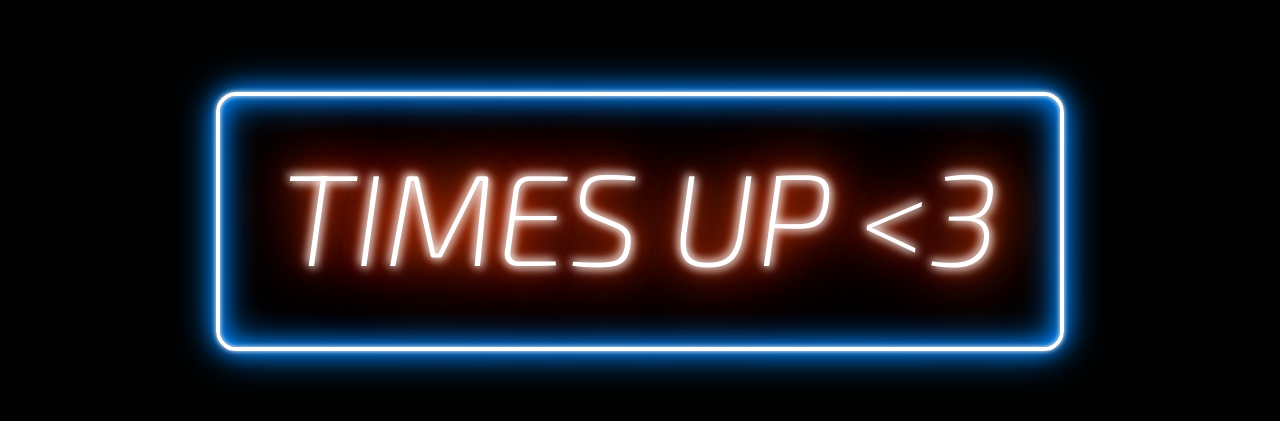
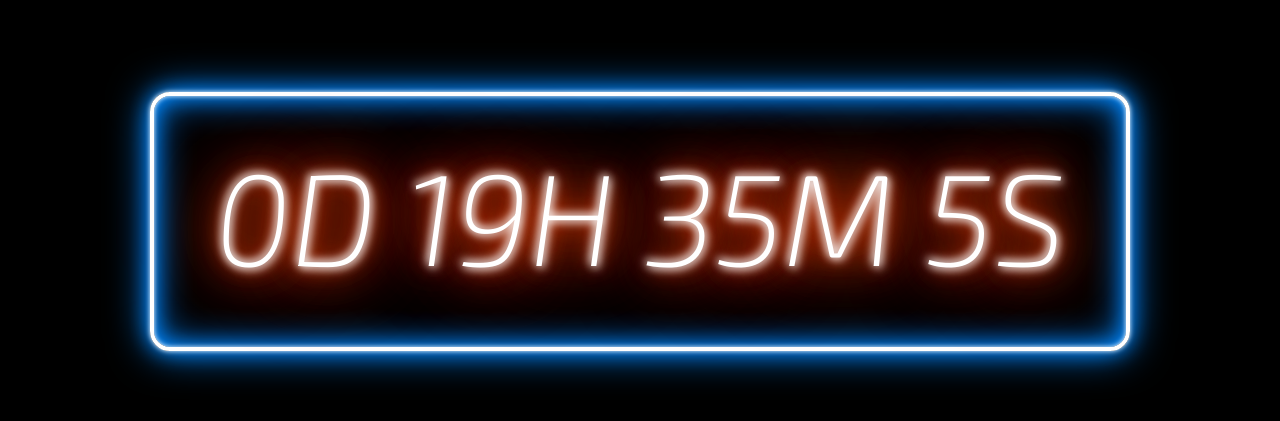
Before and after one commit to Esizl/countdown, a plain HTML site: page index.html in a window 1280 px wide. Shown: the part 187-608 px from the top of the page. Drawn offline with Linux system fonts and the light colour scheme.

Commit message:
countdown

```diff
--- a/index.html
+++ b/index.html
@@ -11,7 +11,10 @@
 <body>
 	<h1 contenteditable spellcheck="false" id="timer"></h1>
 
+  <audio src="/assets/police.mp3" id="polics" loop>
+
 	<script src="script.js">
+
 	</script>
 </body>
 
--- a/script.js
+++ b/script.js
@@ -1,30 +1,32 @@
-// var countDownDate = new Date("Jun 22, 2021 6:00:00").getTime();
-var countDownDate = new Date("Jun 20, 2021 12:15:00").getTime();
+var countDownDate = new Date("Jun 22, 2021 2:00:00").getTime();
 
-// Update the count down every 1 second
 var x = setInterval(function() {
 
-  // Get today's date and time
+  var link = document.querySelector("link[rel*='icon']") || document.createElement('link');
+    link.type = 'image/x-icon';
+    link.rel = 'shortcut icon';
+    link.href = 'https://countdown1.esizl.repl.co/assets/devil1.png';
+    document.getElementsByTagName('head')[0].appendChild(link);
+
   var now = new Date().getTime();
 
-  // Find the distance between now and the count down date
   var distance = countDownDate - now;
 
-  // Time calculations for days, hours, minutes and seconds
   var days = Math.floor(distance / (1000 * 60 * 60 * 24));
   var hours = Math.floor((distance % (1000 * 60 * 60 * 24)) / (1000 * 60 * 60));
   var minutes = Math.floor((distance % (1000 * 60 * 60)) / (1000 * 60));
   var seconds = Math.floor((distance % (1000 * 60)) / 1000);
 
-  // Output the result in an element with id="demo"
   document.getElementById("timer").innerHTML = days + "d " + hours + "h "
   + minutes + "m " + seconds + "s ";
 
-  // If the count down is over, write some text
   if (distance < 0) {
     clearInterval(x);
-    setInterval(function() {
-      document.getElementById("timer").innerHTML = "TIMES UP <3";
-    }, 1000)
+    document.getElementById("timer").innerHTML = "TIMES UP <3";
+    var link = document.querySelector("link[rel*='icon']") || document.createElement('link');
+    link.type = 'image/x-icon';
+    link.rel = 'shortcut icon';
+    link.href = 'https://countdown1.esizl.repl.co/assets/devil2.png';
+    document.getElementsByTagName('head')[0].appendChild(link);
   }
 }, 1000)
```
Also changed, not shown: assets/devil1.png (added), assets/devil2.png (added), 1 other file.
